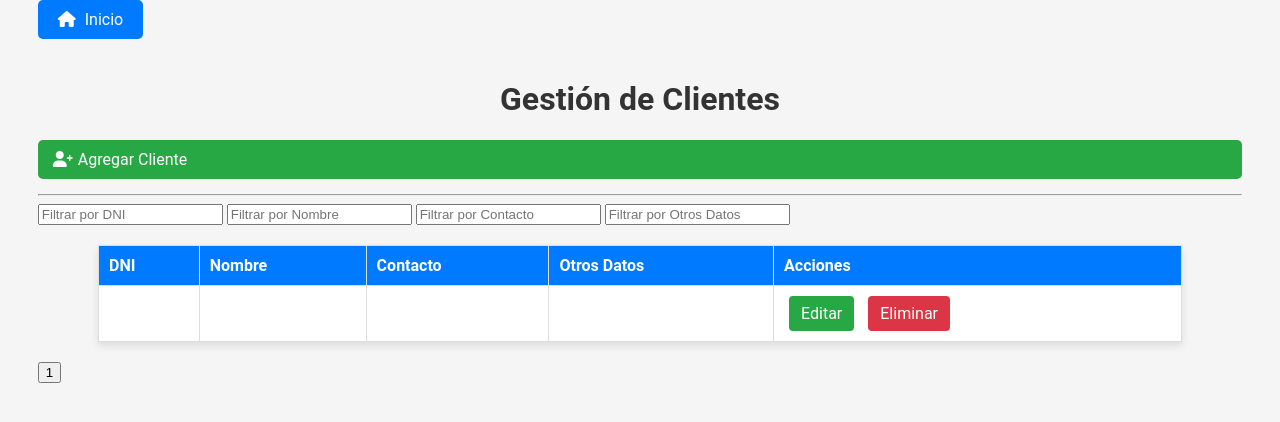
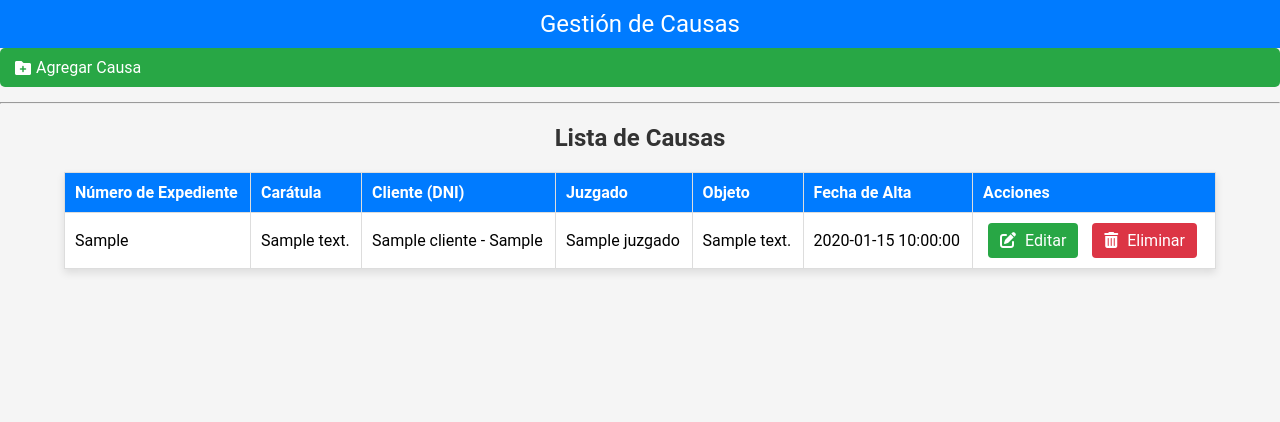
Before and after one commit to gcrysuk/Proyecto_abogados, a PHP site: page /views/causas.php in a window 1280 px wide. Shown: the top 422 px of the page. Run offline with PHP 8.4, Linux system fonts and the light colour scheme; tables that the repository leaves empty or names only in its code hold one stand-in row (values such as "Sample post"); data that the repository does not hold is empty.

Commit message:
version11.8

```diff
--- a/views/causas.php
+++ b/views/causas.php
@@ -1,22 +1,18 @@
 <?php
-// views/clientes.php
+ob_start();
+// views/causas.php
 include_once '../database/conexion.php';
 ?>
 <!DOCTYPE html>
 <html lang="es">
 
 <head>
-    <link rel="stylesheet" href="https://cdnjs.cloudflare.com/ajax/libs/font-awesome/6.0.0-beta3/css/all.min.css">
     <meta charset="UTF-8">
     <meta name="viewport" content="width=device-width, initial-scale=1.0">
-    <title>Gestión de Clientes</title>
+    <title>Gestión de Causas</title>
     <link rel="stylesheet" href="../css/estilos.css">
+    <link rel="stylesheet" href="https://cdnjs.cloudflare.com/ajax/libs/font-awesome/6.0.0-beta3/css/all.min.css">
     <style>
-    body {
-        margin: 0 1cm;
-        /* Márgenes laterales */
-    }
-
     .popup {
         display: none;
         position: fixed;
@@ -61,7 +57,7 @@ include_once '../database/conexion.php';
         display: none;
     }
 
-    .add-client-btn {
+    .add-causa-btn {
         display: flex;
         align-items: center;
         background-color: #28a745;
@@ -73,113 +69,122 @@ include_once '../database/conexion.php';
         cursor: pointer;
     }
 
-    .add-client-btn i {
+    .add-causa-btn i {
         margin-right: 5px;
     }
 
-    .add-client-btn:hover {
+    .add-causa-btn:hover {
         background-color: #218838;
     }
     </style>
 </head>
 
 <body>
-    <a href="../index.php"
-        style="display: inline-block; margin-bottom: 20px; background-color: #007BFF; color: white; padding: 10px 20px; border-radius: 5px; text-decoration: none;"><i
-            class='fas fa-home'></i> Inicio</a>
-    <h1>Gestión de Clientes</h1>
+    <header>Gestión de Causas</header>
 
     <!-- Botón para abrir el formulario en un popup -->
-    <div class="add-client-btn" onclick="openPopup()">
-        <i class="fas fa-user-plus"></i> Agregar Cliente
+    <div class="add-causa-btn" onclick="openPopup()">
+        <i class="fas fa-folder-plus"></i> Agregar Causa
     </div>
 
-    <!-- Popup para agregar cliente -->
+    <!-- Popup para agregar causa -->
     <div class="overlay" id="overlay" onclick="closePopup()"></div>
     <div class="popup" id="popup">
-        <div class="popup-header">Agregar Cliente</div>
-        <form action="clientes.php" method="POST">
-            <label for="dni">DNI:</label>
-            <input type="text" id="dni" name="dni" required>
+        <div class="popup-header">Agregar Causa</div>
+        <form action="causas.php" method="POST">
+            <label for="numero_expediente">Número de Expediente:</label>
+            <input type="text" id="numero_expediente" name="numero_expediente" required>
 
-            <label for="nombre">Nombre:</label>
-            <input type="text" id="nombre" name="nombre" required>
+            <label for="cliente_dni">Cliente (DNI):</label>
+            <select id="cliente_dni" name="cliente_dni" required>
+                <?php
+                $clientes = $conn->query("SELECT DNI, Nombre FROM Clientes");
+                while ($cliente = $clientes->fetch_assoc()) {
+                    echo "<option value='{$cliente['DNI']}'>DNI: {$cliente['DNI']} - {$cliente['Nombre']}</option>";
+                }
+                ?>
+                <option value="add">Agregar un nuevo cliente</option>
+            </select>
 
-            <label for="contacto">Contacto:</label>
-            <input type="text" id="contacto" name="contacto">
+            <label for="juzgado_id">Juzgado:</label>
+            <select id="juzgado_id" name="juzgado_id" required>
+                <?php
+                $juzgados = $conn->query("SELECT ID, Nombre FROM Juzgados");
+                while ($juzgado = $juzgados->fetch_assoc()) {
+                    echo "<option value='{$juzgado['ID']}'>{$juzgado['Nombre']}</option>";
+                }
+                ?>
+            </select>
 
-            <label for="otros_datos">Otros Datos:</label>
-            <textarea id="otros_datos" name="otros_datos"></textarea>
+            <label for="objeto_id">Objeto:</label>
+            <select id="objeto_id" name="objeto_id" required>
+                <?php
+                $objetos = $conn->query("SELECT ID, Descripcion FROM Objeto");
+                while ($objeto = $objetos->fetch_assoc()) {
+                    echo "<option value='{$objeto['ID']}'>{$objeto['Descripcion']}</option>";
+                }
+                ?>
+            </select>
 
-            <button type="submit" name="agregar">Agregar Cliente</button>
+            <label for="descripcion">Descripción:</label>
+            <textarea id="descripcion" name="descripcion"></textarea>
+
+            <label for="fecha_alta">Fecha de Alta:</label>
+            <input type="date" id="fecha_alta" name="fecha_alta" required>
+
+            <button type="submit" name="agregar">Agregar Causa</button>
             <button type="button" onclick="closePopup()">Cancelar</button>
         </form>
     </div>
 
     <hr>
 
-    <!-- Filtros para la tabla -->
-    <div class="filter-container">
-        <input type="text" id="filterDNI" placeholder="Filtrar por DNI" oninput="filterTable(0)">
-        <input type="text" id="filterNombre" placeholder="Filtrar por Nombre" oninput="filterTable(1)">
-        <input type="text" id="filterContacto" placeholder="Filtrar por Contacto" oninput="filterTable(2)">
-        <input type="text" id="filterOtrosDatos" placeholder="Filtrar por Otros Datos" oninput="filterTable(3)">
-    </div>
-
-    <table id="clientesTable">
+    <!-- Lista de causas -->
+    <h2>Lista de Causas</h2>
+    <table>
         <thead>
             <tr>
-                <th>DNI</th>
-                <th>Nombre</th>
-                <th>Contacto</th>
-                <th>Otros Datos</th>
+                <th>Número de Expediente</th>
+                <th>Carátula</th>
+                <th>Cliente (DNI)</th>
+                <th>Juzgado</th>
+                <th>Objeto</th>
+                <th>Fecha de Alta</th>
                 <th>Acciones</th>
             </tr>
         </thead>
         <tbody>
             <?php
-            // Configuración de paginación
-            $limit = 10;
-            $page = isset($_GET['page']) ? (int)$_GET['page'] : 1;
-            $offset = ($page - 1) * $limit;
-
-            // Consultar clientes ordenados por nombre con paginación
-            $sql = "SELECT * FROM Clientes ORDER BY Nombre ASC LIMIT $limit OFFSET $offset";
+            $sql = "SELECT Numero_Expediente, Clientes.DNI AS ClienteDNI, Clientes.Nombre AS ClienteNombre,
+                           Juzgados.Nombre AS Juzgado, Objeto.Descripcion AS Objeto,
+                           Causas.Descripcion AS Caratula, Fecha_Alta
+                    FROM Causas
+                    LEFT JOIN Clientes ON Causas.Cliente_DNI = Clientes.DNI
+                    LEFT JOIN Juzgados ON Causas.Juzgado_ID = Juzgados.ID
+                    LEFT JOIN Objeto ON Causas.Objeto_ID = Objeto.ID";
             $result = $conn->query($sql);
 
             if ($result->num_rows > 0) {
                 while ($row = $result->fetch_assoc()) {
                     echo "<tr>";
-                    echo "<td>{$row['DNI']}</td>";
-                    echo "<td>{$row['Nombre']}</td>";
-                    echo "<td>{$row['Contacto']}</td>";
-                    echo "<td>{$row['Otros_Datos']}</td>";
-                    echo "<td class='action-buttons'>
-                            <a class='edit' href='editar_cliente.php?dni={$row['DNI']}'>Editar</a>
-                            <a class='delete' href='eliminar_cliente.php?dni={$row['DNI']}' onclick='return confirm(\"¿Estás seguro de eliminar este cliente?\");'>Eliminar</a>
+                    echo "<td>{$row['Numero_Expediente']}</td>";
+                    echo "<td>{$row['Caratula']}</td>";
+                    echo "<td>{$row['ClienteNombre']} - {$row['ClienteDNI']}</td>";
+                    echo "<td>{$row['Juzgado']}</td>";
+                    echo "<td>{$row['Objeto']}</td>";
+                    echo "<td>{$row['Fecha_Alta']}</td>";
+                    echo "<td class=\"action-buttons\">
+                            <a class=\"edit\" href=\"editar_causa.php?numero_expediente={$row['Numero_Expediente']}\"><i class=\"fas fa-edit\"></i> Editar</a>
+                            <a class=\"delete\" href=\"eliminar_causa.php?numero_expediente={$row['Numero_Expediente']}\" onclick=\"return confirm('¿Estás seguro de eliminar esta causa?');\"><i class=\"fas fa-trash-alt\"></i> Eliminar</a>
                           </td>";
                     echo "</tr>";
                 }
             } else {
-                echo "<tr><td colspan='5'>No hay clientes registrados.</td></tr>";
+                echo "<tr><td colspan='7'>No hay causas registradas.</td></tr>";
             }
             ?>
         </tbody>
     </table>
-
-    <!-- Paginación -->
-    <div class="pagination">
-        <?php
-        $result_total = $conn->query("SELECT COUNT(*) AS total FROM Clientes");
-        $total_rows = $result_total->fetch_assoc()['total'];
-        $total_pages = ceil($total_rows / $limit);
-
-        for ($i = 1; $i <= $total_pages; $i++) {
-            $active = $i == $page ? 'active' : '';
-            echo "<button class='$active' onclick=\"window.location='clientes.php?page=$i'\">$i</button>";
-        }
-        ?>
-    </div>
 
     <script>
     function openPopup() {
@@ -191,44 +196,32 @@ include_once '../database/conexion.php';
         document.getElementById('popup').style.display = 'none';
         document.getElementById('overlay').style.display = 'none';
     }
-
-    function filterTable(columnIndex) {
-        const inputs = document.querySelectorAll('.filter-container input');
-        const table = document.getElementById('clientesTable');
-        const rows = table.querySelectorAll('tbody tr');
-
-        rows.forEach(row => {
-            let visible = true;
-            inputs.forEach((input, index) => {
-                const cell = row.cells[index];
-                if (cell && input.value) {
-                    const text = cell.textContent.toLowerCase();
-                    const search = input.value.toLowerCase();
-                    if (!text.includes(search)) {
-                        visible = false;
-                    }
-                }
-            });
-            row.style.display = visible ? '' : 'none';
-        });
-    }
     </script>
 
     <?php
-    // Procesar formulario de agregar cliente
+    // Procesar formulario de agregar causa
     if (isset($_POST['agregar'])) {
-        $dni = $_POST['dni'];
-        $nombre = $_POST['nombre'];
-        $contacto = $_POST['contacto'];
-        $otros_datos = $_POST['otros_datos'];
+        $numero_expediente = $_POST['numero_expediente'];
+        $cliente_dni = $_POST['cliente_dni'];
+        $juzgado_id = $_POST['juzgado_id'];
+        $objeto_id = $_POST['objeto_id'];
+        $descripcion = $conn->real_escape_string($_POST['descripcion']);
+        $fecha_alta = $conn->real_escape_string($_POST['fecha_alta']);
 
-        $sql = "INSERT INTO Clientes (DNI, Nombre, Contacto, Otros_Datos) VALUES ('$dni', '$nombre', '$contacto', '$otros_datos')";
+        $sql = "INSERT INTO Causas (Numero_Expediente, Cliente_DNI, Juzgado_ID, Objeto_ID, Descripcion, Fecha_Alta)
+                VALUES ('$numero_expediente', '$cliente_dni', '$juzgado_id', '$objeto_id', '$descripcion', '$fecha_alta')";
 
         if ($conn->query($sql) === TRUE) {
-            echo "<p>Cliente agregado con éxito.</p>";
-            header("Refresh:0"); // Recargar la página
+            echo "<p>Causa agregada con éxito.</p>";
+            if (!headers_sent()) {
+                header("Refresh:0");
+                ob_end_flush();
+            } else {
+                echo "<p>Los encabezados ya fueron enviados. Por favor, recarga la página manualmente.</p>";
+            }
         } else {
-            echo "<p>Error al agregar cliente: " . $conn->error . "</p>";
+            echo "<p>Error al agregar causa: " . $conn->error . "</p>";
+            echo "<p>Consulta ejecutada: $sql</p>";
         }
     }
     ?>
```
